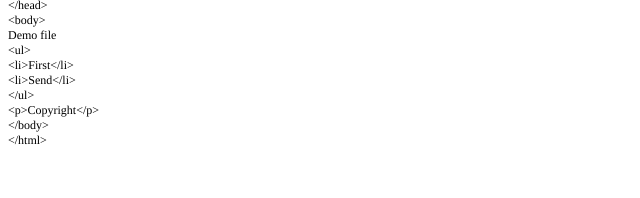
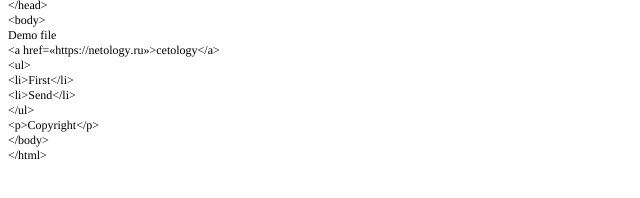
Before and after one commit to Valushk/demo, a plain HTML site: page index.html in a window 1280 px wide. Shown: the part 130-328 px from the top of the page, without its empty margins (0-640 px from the left). Drawn offline with Linux system fonts and the light colour scheme.

Commit message:
link to netology

```diff
--- a/index.html
+++ b/index.html
@@ -24,6 +24,7 @@
 <p class="p1"><span class="s1">&lt;/head&gt;</span></p>
 <p class="p1"><span class="s1">&lt;body&gt;</span></p>
 <p class="p1"><span class="s1">Demo file</span></p>
+<p class="p1"><span class="s1">&lt;a href=«https://netology.ru»&gt;cetology&lt;/a&gt;</span></p>
 <p class="p1"><span class="s1">&lt;ul&gt;</span></p>
 <p class="p1"><span class="s1">&lt;li&gt;First&lt;/li&gt;</span></p>
 <p class="p1"><span class="s1">&lt;li&gt;Send&lt;/li&gt;</span></p>
```
